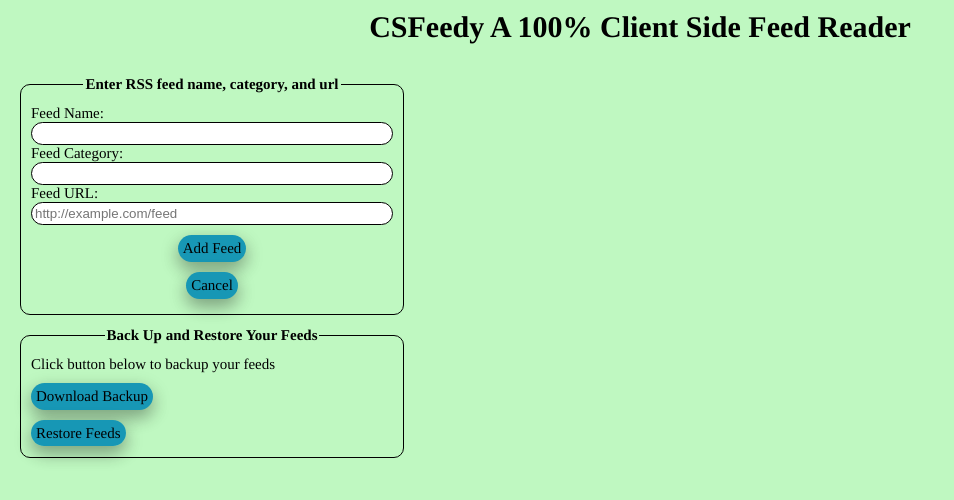
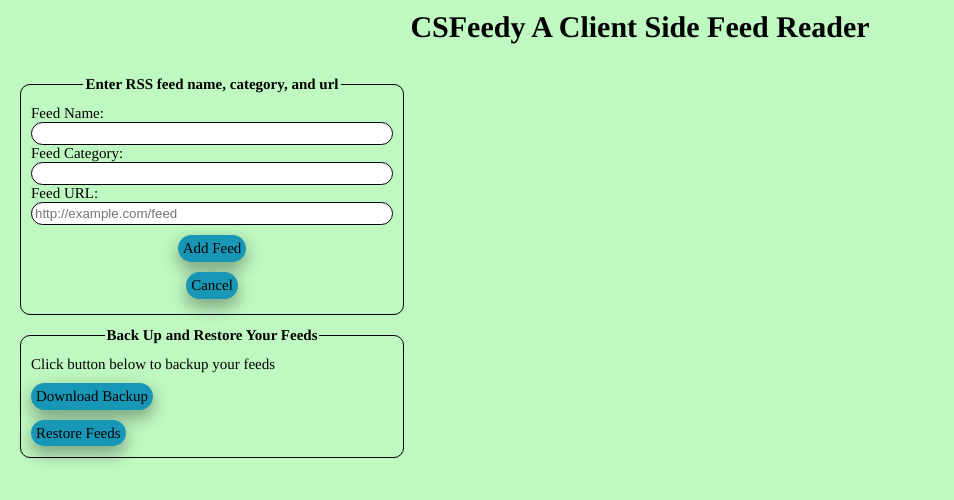
Before and after one commit to ARogala/ClientSideFeedReader, a website: page app/index.html in a window 1280 px wide. Shown: the whole page, without its empty margins (0-954 px from the left). Drawn offline with Linux system fonts and the light colour scheme.

Commit message:
change title

```diff
--- a/app/index.html
+++ b/app/index.html
@@ -9,7 +9,7 @@
 		<script type="text/javascript" src="js/CSFeedy.js" defer></script>
 	</head>
 	<body>
-		<h1 class="title">CSFeedy A 100% Client Side Feed Reader</h1>
+		<h1 class="title">CSFeedy A Client Side Feed Reader</h1>
 		<div class="flexContainer">
 			<div class="sideBar">
 				<nav role="navigation" class="sideMenu">
```
